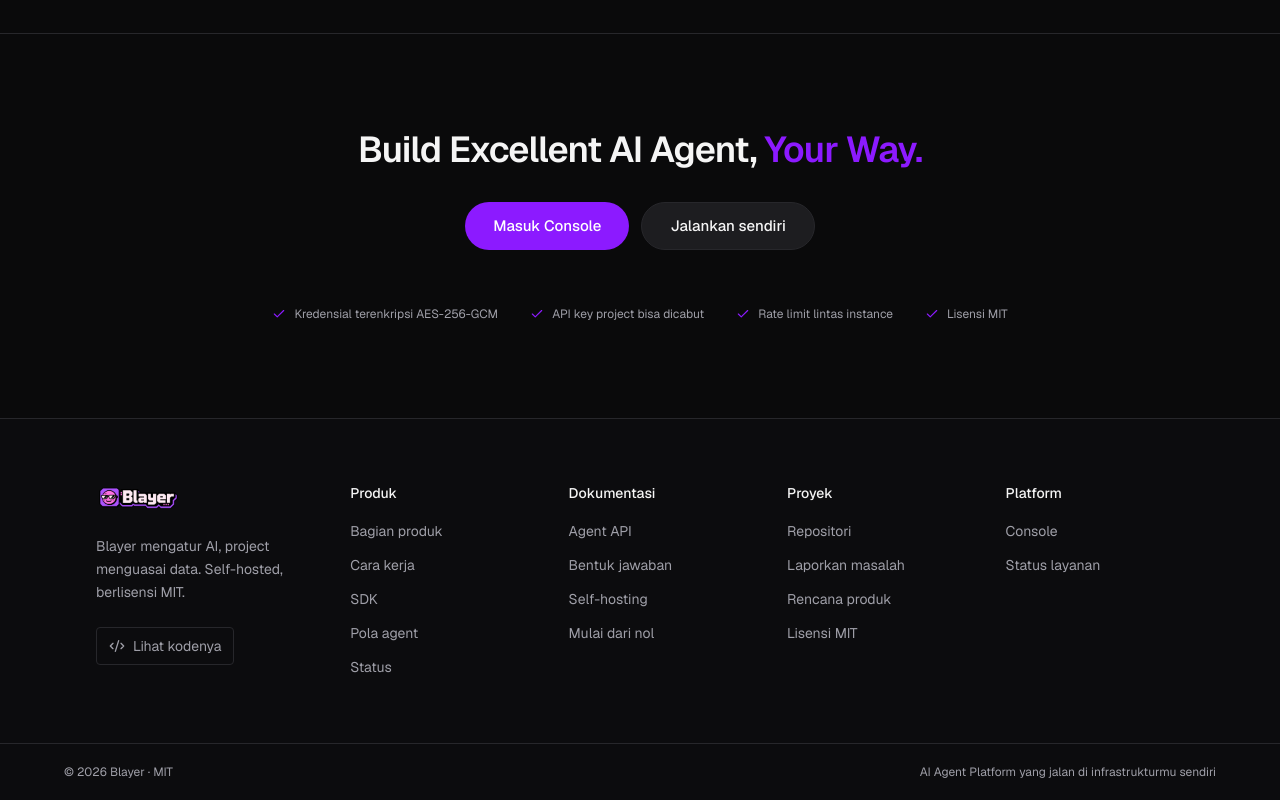
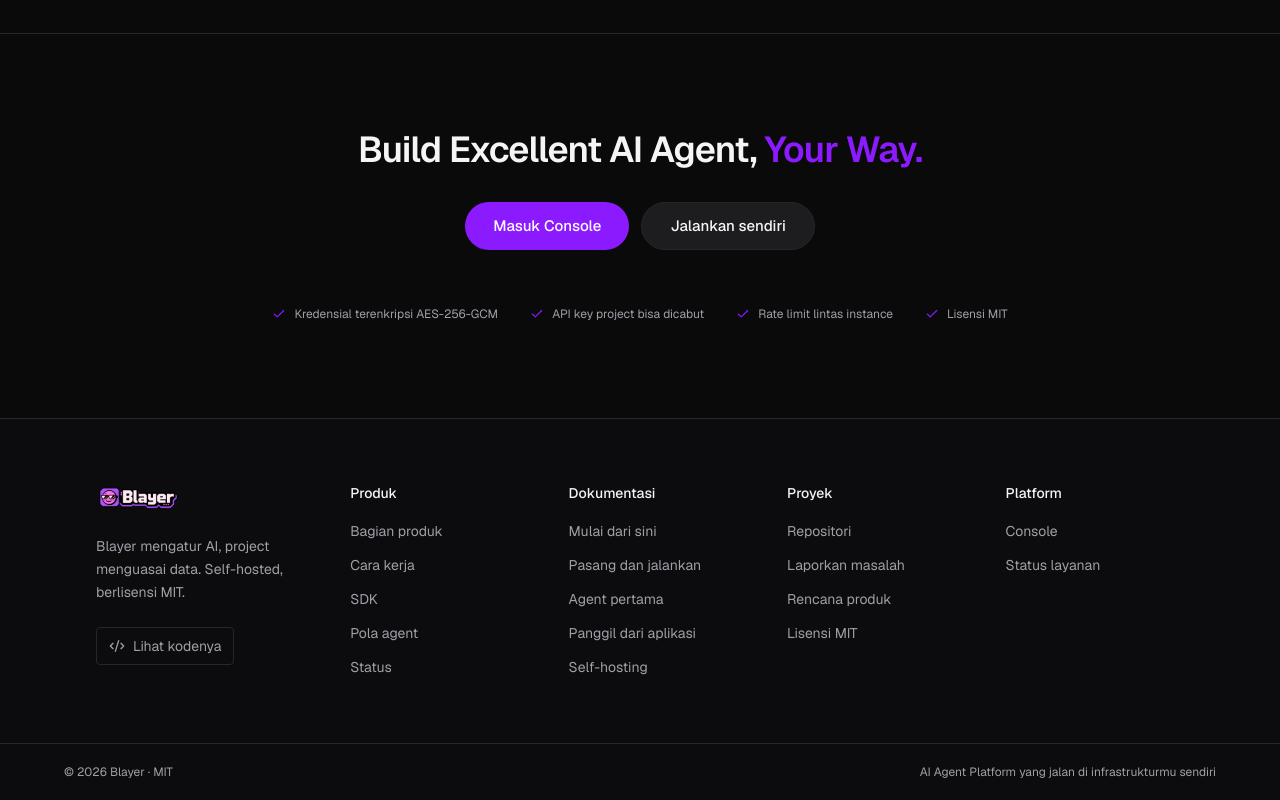
Before and after one commit to DzikriAlan/blayer, a Next.js app: page / in a window 1280 px wide. Shown: the part 6189-6989 px from the top of the page. Built offline with nearby package versions, Linux system fonts and the light colour scheme.

Commit message:
docs: arahkan halaman depan dan README ke /docs
Tautan dokumentasi sebelumnya menunjuk berkas markdown di GitHub, yang berarti
pembaca keluar dari situsnya untuk membaca hal paling dasar.

```diff
--- a/src/features/landing/components/landingCatalog.ts
+++ b/src/features/landing/components/landingCatalog.ts
@@ -63,7 +63,7 @@
   { href: '/#cara-kerja', label: 'Cara kerja' },
   { href: '/#sdk', label: 'SDK' },
   { href: '/#status', label: 'Status' },
-  { href: `${REPO_URL}/blob/main/docs/AGENT_API.md`, label: 'Dokumentasi' },
+  { href: '/docs', label: 'Dokumentasi' },
 ]
 
 // Tujuh bagian produk yang benar-benar ada di dalam Console dan API-nya.
@@ -323,10 +323,11 @@
   {
     title: 'Dokumentasi',
     links: [
-      { href: `${REPO_URL}/blob/main/docs/AGENT_API.md`, label: 'Agent API' },
-      { href: `${REPO_URL}/blob/main/docs/API_RESPONSE.md`, label: 'Bentuk jawaban' },
-      { href: `${REPO_URL}/blob/main/docs/SELF_HOSTING.md`, label: 'Self-hosting' },
-      { href: `${REPO_URL}/blob/main/README.md`, label: 'Mulai dari nol' },
+      { href: '/docs', label: 'Mulai dari sini' },
+      { href: '/docs/instalasi', label: 'Pasang dan jalankan' },
+      { href: '/docs/agent-pertama', label: 'Agent pertama' },
+      { href: '/docs/panggil-dari-aplikasi', label: 'Panggil dari aplikasi' },
+      { href: '/docs/self-hosting', label: 'Self-hosting' },
     ],
   },
   {
--- a/src/features/landing/components/landingContent.tsx
+++ b/src/features/landing/components/landingContent.tsx
@@ -92,7 +92,7 @@
             </h2>
 
             <Link
-              href={`${REPO_URL}/blob/main/docs/AGENT_API.md`}
+              href="/docs"
               className="text-sm text-muted-foreground transition-colors hover:text-foreground"
             >
               Baca dokumentasinya
--- a/src/features/landing/components/landingCta.tsx
+++ b/src/features/landing/components/landingCta.tsx
@@ -2,7 +2,7 @@
 import { Check } from 'lucide-react'
 
 import { Button } from '@/components/ui/button'
-import { LANDING_PROPERTIES, REPO_URL } from './landingCatalog'
+import { LANDING_PROPERTIES } from './landingCatalog'
 
 export default function LandingCta() {
   return (
@@ -17,9 +17,7 @@
           <Link href="/console">Masuk Console</Link>
         </Button>
         <Button asChild size="lg" variant="secondary">
-          <Link href={`${REPO_URL}/blob/main/docs/SELF_HOSTING.md`}>
-            Jalankan sendiri
-          </Link>
+          <Link href="/docs/self-hosting">Jalankan sendiri</Link>
         </Button>
       </div>
 
--- a/src/features/landing/components/landingHero.tsx
+++ b/src/features/landing/components/landingHero.tsx
@@ -2,7 +2,6 @@
 import { ArrowRight } from 'lucide-react'
 
 import { Button } from '@/components/ui/button'
-import { REPO_URL } from './landingCatalog'
 
 export default function LandingHero() {
   return (
@@ -33,7 +32,7 @@
                 <Link href="/console">Masuk Console</Link>
               </Button>
               <Button asChild size="lg" variant="secondary">
-                <Link href={`${REPO_URL}/blob/main/docs/AGENT_API.md`}>
+                <Link href="/docs">
                   Baca dokumentasi <ArrowRight />
                 </Link>
               </Button>
```
Also changed, not shown: 1 other file (tests, documents, lock files or other folders).
